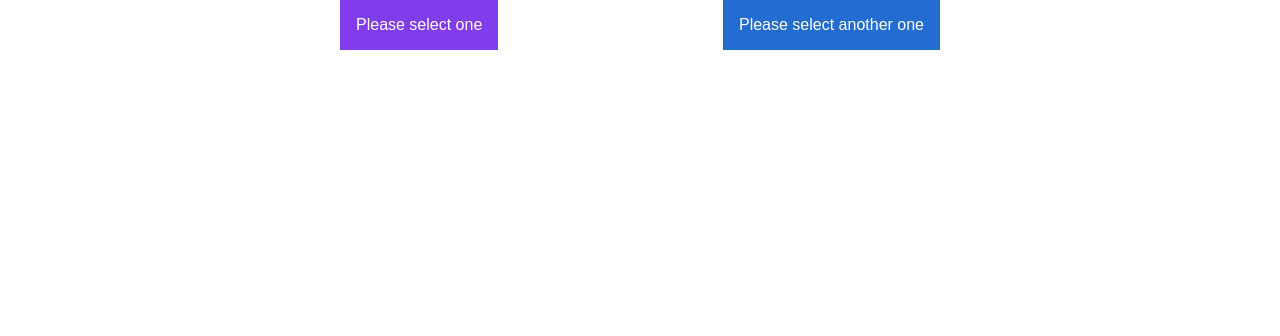
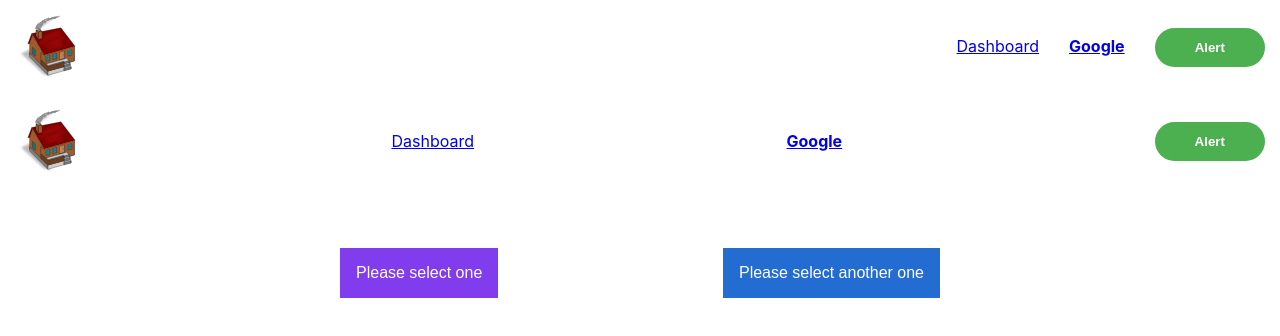
Before and after one commit to cpmech/rcomps, a React (Create React App) app: page / in a window 1280 px wide. Shown: the top 336 px of the page. Built offline with nearby package versions, Linux system fonts and the light colour scheme.

Commit message:
Implement MainMenu

```diff
--- /dev/null
+++ b/src/components/Button.tsx
@@ -0,0 +1,45 @@
+import React from 'react';
+/** @jsx jsx */ import { jsx, css } from '@emotion/core';
+
+export interface IRoundButtonProps {
+  href?: string;
+  onClick?: () => void;
+  backgroundColor?: string;
+  hoverColor?: string;
+}
+
+export const Button: React.FC<IRoundButtonProps> = ({
+  href,
+  onClick,
+  backgroundColor = '#4caf50',
+  hoverColor = '#3e8e41',
+  children,
+}) => {
+  return (
+    <button
+      css={css`
+        padding: 12px 40px 12px 40px;
+        border-radius: 100px;
+        border-width: 0;
+        color: white;
+        background-color: ${backgroundColor};
+        font-weight: bold;
+        cursor: pointer;
+        transition: all 0.3s ease;
+        &:hover {
+          background-color: ${hoverColor};
+        }
+      `}
+      onClick={e => {
+        e.preventDefault();
+        if (href) {
+          window.location.href = href;
+        } else if (onClick) {
+          onClick();
+        }
+      }}
+    >
+      {children}
+    </button>
+  );
+};
--- a/src/components/DropDown.tsx
+++ b/src/components/DropDown.tsx
@@ -2,12 +2,12 @@ import React from 'react';
 /** @jsx jsx */ import { jsx, css } from '@emotion/core';
 import { ILinkProps, Link } from './Link';
 
-interface IDropDownEntry {
+export interface IDropDownEntry {
   message: string;
   link: ILinkProps;
 }
 
-interface IDropDownProps {
+export interface IDropDownProps {
   title: string;
   entries: IDropDownEntry[];
   styles?: {
--- a/src/components/Link.tsx
+++ b/src/components/Link.tsx
@@ -8,11 +8,15 @@ export interface ILinkProps {
 export const Link: React.FC<ILinkProps> = ({ href, children, ...rest }) => {
   if (href) {
     return (
-      <a href={href} {...rest}>
+      <a href={href} {...rest} style={{ cursor: 'pointer' }}>
         {children}
       </a>
     );
   }
   // eslint-disable-next-line
-  return <a {...rest}>{children}</a>;
+  return (
+    <a {...rest} style={{ cursor: 'pointer' }}>
+      {children}
+    </a>
+  );
 };
--- /dev/null
+++ b/src/components/TopMenu.tsx
@@ -0,0 +1,76 @@
+import React, { ReactNode } from 'react';
+/** @jsx jsx */ import { jsx, css } from '@emotion/core';
+
+export type ITopMenuEntry = ReactNode; // e.g. gatsby's Link or rcomps.Link components or button
+
+export interface ITopMenuProps {
+  entries: ITopMenuEntry[];
+  centered?: boolean;
+  desktopMaxWidth?: number;
+  entriesSpacing?: number;
+  entriesSpacingNarrow?: number;
+  paddingLeft?: number;
+  paddingRight?: number;
+  minHeight?: number;
+}
+
+export const TopMenu: React.FC<ITopMenuProps> = ({
+  entries,
+  centered: narrow,
+  desktopMaxWidth = 960,
+  entriesSpacing = 30,
+  entriesSpacingNarrow = 10,
+  paddingLeft = 15,
+  paddingRight = 15,
+  minHeight = 60,
+}) => {
+  if (entries.length < 2) {
+    throw new Error('entries array must have at least two values');
+  }
+
+  if (narrow) {
+    return (
+      <header
+        css={css`
+          display: flex;
+          justify-content: space-between;
+          align-items: center;
+          margin: auto;
+          line-height: 0;
+          padding: ${paddingLeft}px ${paddingRight}px;
+        `}
+      >
+        {entries}
+      </header>
+    );
+  }
+
+  return (
+    <header
+      css={css`
+        display: flex;
+        justify-content: space-between;
+        align-items: center;
+        min-height: ${minHeight}px;
+        margin: auto;
+        line-height: 0;
+        max-width: ${desktopMaxWidth};
+        padding: ${paddingLeft}px ${paddingRight}px;
+      `}
+    >
+      <div>{entries[0]}</div>
+      <div>
+        {entries.slice(1).map((e, i) => (
+          <span
+            key={(e as any).key}
+            css={css`
+              padding-right: ${i < entries.length - 2 ? entriesSpacing : 0}px;
+            `}
+          >
+            {e}
+          </span>
+        ))}
+      </div>
+    </header>
+  );
+};
--- a/src/components/index.ts
+++ b/src/components/index.ts
@@ -1,3 +1,5 @@
+export * from './Button';
 export * from './DropDown';
 export * from './InputCurrency';
 export * from './Link';
+export * from './TopMenu';
--- a/src/pages/Dashboard.tsx
+++ b/src/pages/Dashboard.tsx
@@ -1,12 +1,14 @@
 import React from 'react';
 import { RouteComponentProps } from '@reach/router';
+import { MainMenu } from './MainMenu';
 
 interface IDashboardProps extends RouteComponentProps {}
 
 export const Dashboard: React.FC<IDashboardProps> = () => {
   return (
     <div>
-      <p>DASHBOARD</p>
+      <MainMenu />
+      <p style={{ fontSize: 80 }}>DASHBOARD</p>
     </div>
   );
 };
--- a/src/pages/Home.tsx
+++ b/src/pages/Home.tsx
@@ -1,10 +1,11 @@
 import React from 'react';
 import { RouteComponentProps } from '@reach/router';
-import { DropDown } from '../components';
+import { DropDown, IDropDownEntry } from '../components';
+import { MainMenu } from './MainMenu';
 
 interface IHomeProps extends RouteComponentProps {}
 
-const entries = [
+const dropdownEntries: IDropDownEntry[] = [
   {
     message: 'First entry',
     link: {
@@ -27,18 +28,20 @@ const entries = [
 
 export const Home: React.FC<IHomeProps> = () => {
   return (
+    <div>
+      <MainMenu />
       <div
         style={{
           display: 'flex',
           flexDirection: 'row',
           justifyContent: 'space-between',
           maxWidth: 600,
-        margin: 'auto',
+          margin: '60px auto',
         }}
       >
         <DropDown
           title="Please select one"
-        entries={entries}
+          entries={dropdownEntries}
           styles={{
             button: {
               backgroundColor: '#803ced',
@@ -48,7 +51,7 @@ export const Home: React.FC<IHomeProps> = () => {
         />
         <DropDown
           title="Please select another one"
-        entries={entries}
+          entries={dropdownEntries}
           styles={{
             button: {
               backgroundColor: '#236cd2',
@@ -57,5 +60,6 @@ export const Home: React.FC<IHomeProps> = () => {
           }}
         />
       </div>
+    </div>
   );
 };
--- /dev/null
+++ b/src/pages/MainMenu.tsx
@@ -0,0 +1,39 @@
+import React from 'react';
+/** @jsx jsx */ import { jsx, css } from '@emotion/core';
+import { Link } from '@reach/router';
+import { Button, TopMenu, ITopMenuEntry, Link as MyLink } from '../components';
+import { ReactComponent as HouseIcon } from '../assets/house.svg';
+
+const topMenuEntries: ITopMenuEntry[] = [
+  <Link key="home" to="/">
+    <HouseIcon height={64} width={64} />
+  </Link>,
+
+  <Link key="dashboard" to="/dashboard">
+    Dashboard
+  </Link>,
+
+  <MyLink
+    key="google"
+    href="https://www.google.com/"
+    css={css`
+      font-weight: bold;
+    `}
+  >
+    Google
+  </MyLink>,
+
+  <Button key="alert" onClick={() => alert('HELLO WORLD')}>
+    Alert
+  </Button>,
+];
+
+export const MainMenu: React.FC = () => {
+  return (
+    <div>
+      <TopMenu entries={topMenuEntries} />
+      <span style={{ marginBottom: 60 }}></span>
+      <TopMenu entries={topMenuEntries} centered={true} />
+    </div>
+  );
+};
```
Also changed, not shown: src/assets/house.svg (added), 1 other file (tests, documents, lock files or other folders). Lines whose indentation alone changed are shown as unchanged.
